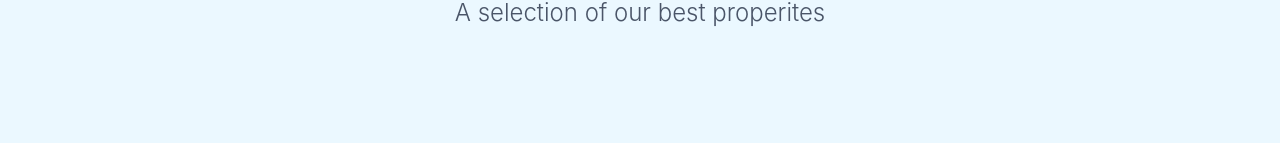
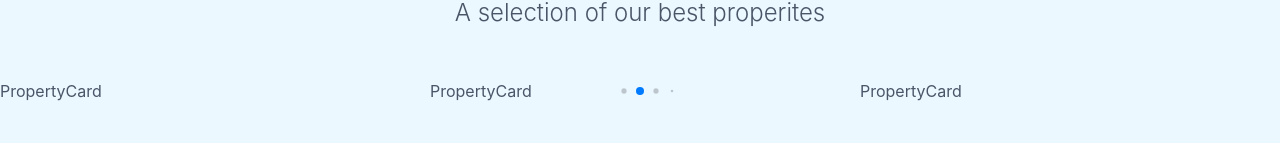
Before and after one commit to filiptrifunovic-mile/estate, a Next.js app: page / in a window 1280 px wide. Shown: the part 657-800 px from the top of the page. Built offline with nearby package versions, Linux system fonts and the light colour scheme.

Commit message:
component for swiper

```diff
--- a/features/Home/components/FeaturedProperties/FeaturedProperties.js
+++ b/features/Home/components/FeaturedProperties/FeaturedProperties.js
@@ -1,4 +1,5 @@
 import { Box, Text } from "@chakra-ui/react";
+import PropertySlider from "./components/PropertySlider";
 
 const FeaturedProperties = ({ featuredProperties }) => {
   return (
@@ -28,6 +29,7 @@
         >
           A selection of our best properites
         </Text>
+        <PropertySlider featuredProperties={featuredProperties} />
       </Box>
     </Box>
   );
--- /dev/null
+++ b/features/Home/components/FeaturedProperties/components/PropertySlider/PropertySlider.js
@@ -0,0 +1,31 @@
+import { Swiper, SwiperSlide } from "swiper/react";
+import { Autoplay, Pagination } from "swiper";
+import "swiper/css";
+import "swiper/css/navigation";
+import "swiper/css/pagination";
+import PropertyCard from "@/features/common/PropertyCard";
+
+const PropertySlider = ({ featuredProperties }) => {
+  return (
+    <Swiper
+      slidesPerView={3}
+      spaceBetween={10}
+      loop={true}
+      loopFillGroupWithBlank={true}
+      // loopfillgroupwithblank="true"
+      centeredSlides={true}
+      autoplay={{ delay: 2000, disableOnInteraction: true }}
+      pagination={{ dynamicBullets: true }}
+      modules={[Autoplay, Pagination]}
+      className="mySwiper"
+    >
+      {featuredProperties.map((property, index) => (
+        <SwiperSlide key={index}>
+          <PropertyCard {...property} />
+        </SwiperSlide>
+      ))}
+    </Swiper>
+  );
+};
+
+export default PropertySlider;
--- /dev/null
+++ b/features/Home/components/FeaturedProperties/components/PropertySlider/index.js
@@ -0,0 +1 @@
+export { default } from "./PropertySlider";
--- /dev/null
+++ b/features/common/PropertyCard/PropertyCard.js
@@ -0,0 +1,7 @@
+import React from "react";
+
+const PropertyCard = () => {
+  return <div>PropertyCard</div>;
+};
+
+export default PropertyCard;
--- /dev/null
+++ b/features/common/PropertyCard/index.js
@@ -0,0 +1 @@
+export { default } from "./PropertyCard";
```
